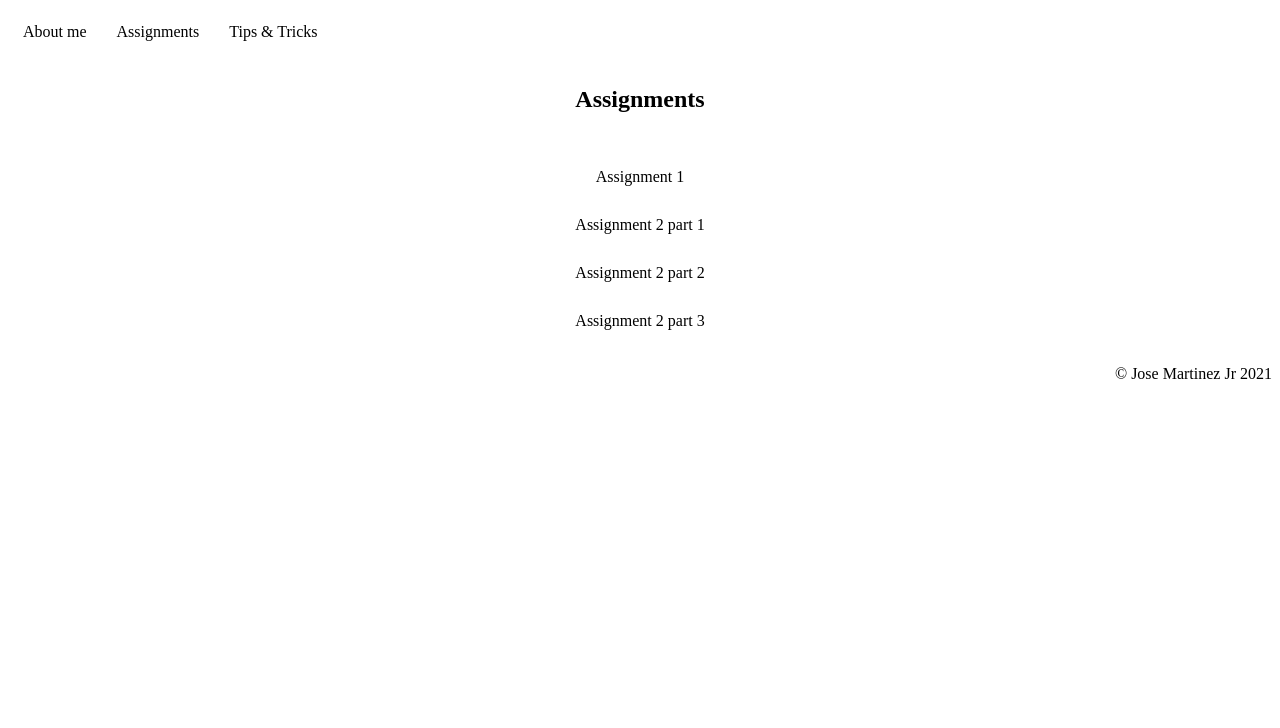
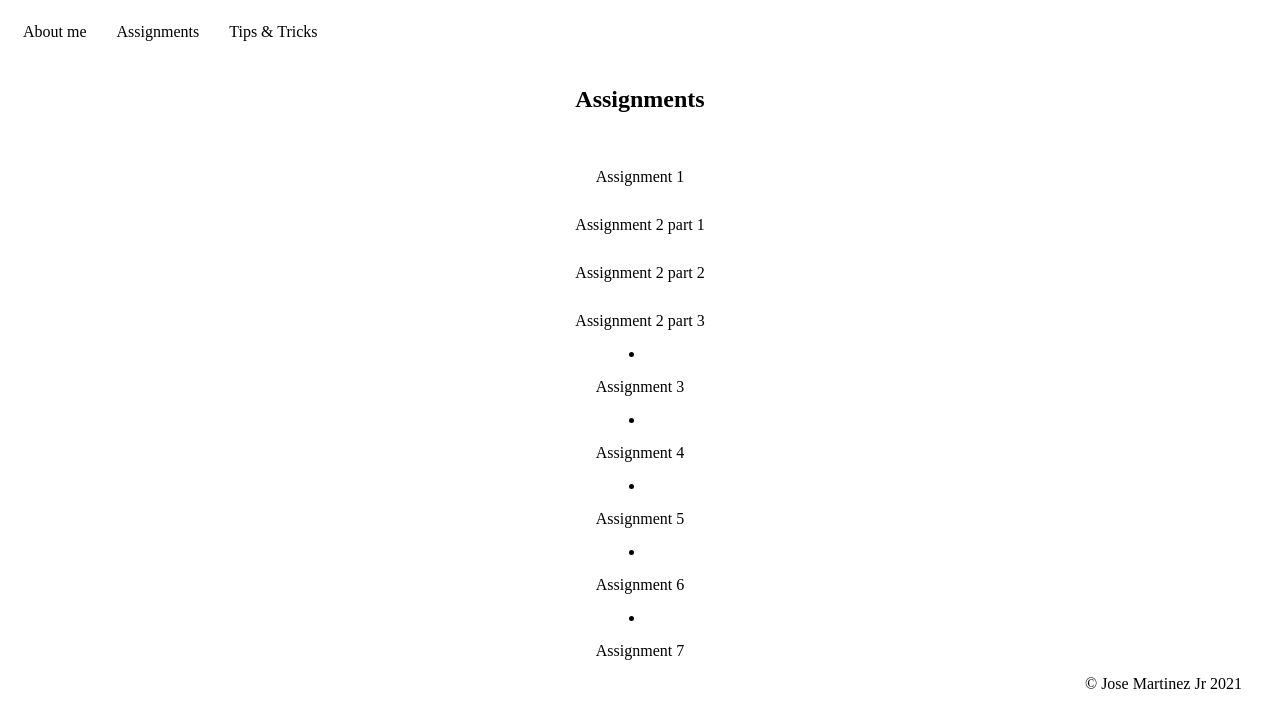
Before and after one commit to josejr-coder/josejr-coder.github.io, a plain HTML site: page cnit132a/assigments.html in a window 1280 px wide. Drawn offline with Linux system fonts and the light colour scheme.

Commit message:
Update assigments.html

```diff
--- a/cnit132a/assigments.html
+++ b/cnit132a/assigments.html
@@ -1 +1 @@
-<!DOCTYPE html><html lang="en"><head><meta charset="UTF-8"><meta http-equiv="X-UA-Compatible" content="IE=edge"><meta name="viewport" content="width=device-width, initial-scale=1.0"><link rel="stylesheet" href="style.css"><title>About me</title></head><body><div class="asmwrapper"><div class="navbar"><ul><li><a href="index.html">About me</a></li><li class="dropdown"><a href="assigments.html">Assignments</a><div class="dropdown-content"><ul><li><a href="index.html">Assignment 1</a></li><li><a href="#assignment">Assignment 2</a><ul><li><a href="hw2part1.html">Assignment 2 part 1</a></li><li><a href="hw2part2.html">Assignment 2 part 2</a></li><li><a href="fairytale.html">Assignment 2 part 3</a></li></ul></li><li><a href="movies.html">Assignment 3</a></li></ul></div></li><li><a href="tipsntricks.html">Tips & Tricks</a></li></ul></div><div class="header"><h2>Assignments</h2></div><div class="content"><ul><li><a href="index.html">Assignment 1</a></li><li><a href="hw2part1.html">Assignment 2 part 1</a></li><li><a href="hw2part2.html">Assignment 2 part 2</a></li><li><a href="fairytale.html">Assignment 2 part 3</a></li></ul></div><div class="footer tr">&copy; Jose Martinez Jr 2021</div></div></body></html>
+<!DOCTYPE html><html lang="en"><head><meta charset="UTF-8"><meta http-equiv="X-UA-Compatible" content="IE=edge"><meta name="viewport" content="width=device-width, initial-scale=1.0"><link rel="stylesheet" href="style.css"><title>About me</title></head><body><div class="asmwrapper"><div class="navbar"><ul><li><a href="index.html">About me</a></li><li class="dropdown"><a href="assigments.html">Assignments</a><div class="dropdown-content"><ul><li><a href="index.html">Assignment 1</a></li><li><a href="#assignment">Assignment 2</a><ul><li><a href="hw2part1.html">Assignment 2 part 1</a></li><li><a href="hw2part2.html">Assignment 2 part 2</a></li><li><a href="fairytale.html">Assignment 2 part 3</a></li></ul></li><li><a href="movies.html">Assignment 3</a></li></ul></div></li><li><a href="tipsntricks.html">Tips & Tricks</a></li></ul></div><div class="header"><h2>Assignments</h2></div><div class="content"><ul><li><a href="index.html">Assignment 1</a></li><li><a href="hw2part1.html">Assignment 2 part 1</a></li><li><a href="hw2part2.html">Assignment 2 part 2</a></li><li><a href="fairytale.html">Assignment 2 part 3</a></li></ul><li><a href="movies.html">Assignment 3</a></li><li><a href="index.html">Assignment 4</a></li><li><a href="index.html">Assignment 5</a></li><li><a href="index.html">Assignment 6</a></li><li><a href="index.html">Assignment 7</a></li</div><div class="footer tr">&copy; Jose Martinez Jr 2021</div></div></body></html>
```
